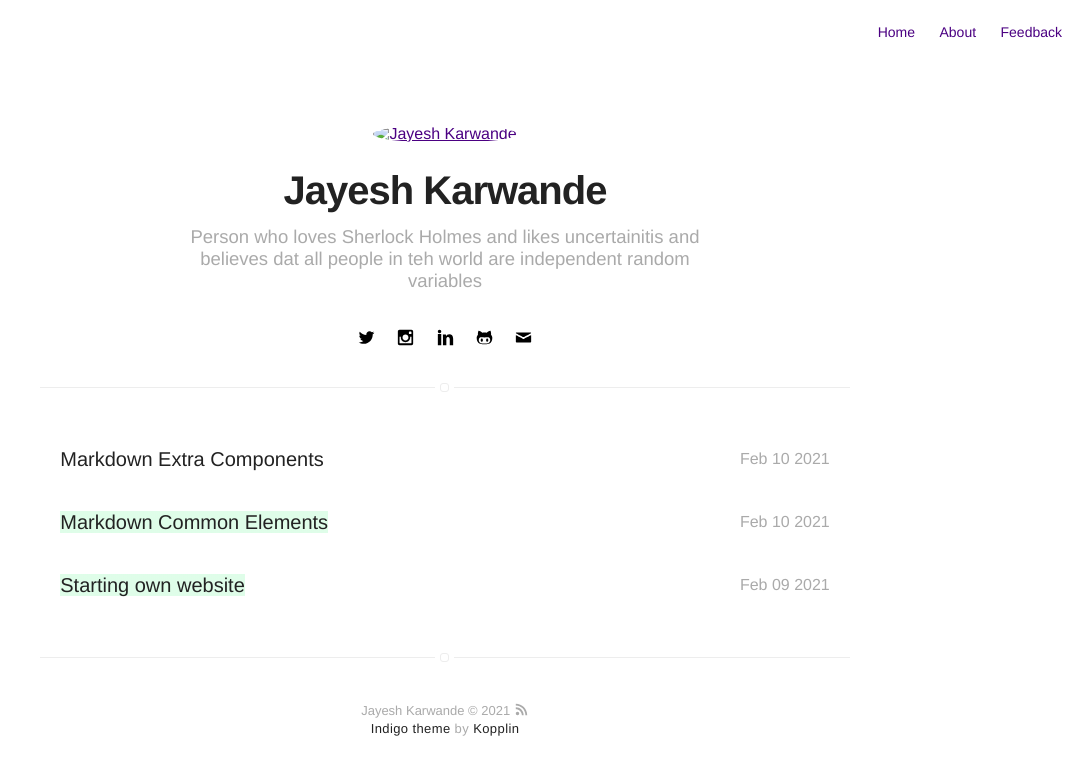
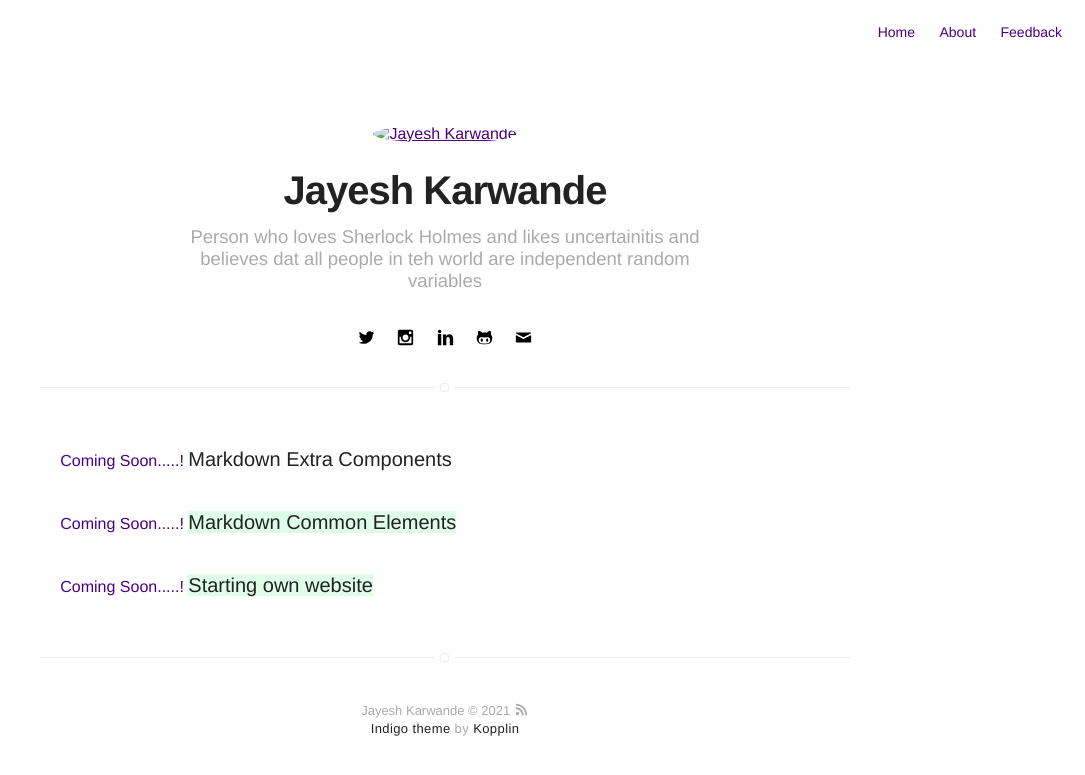
Before and after one commit to Jayesh-Karwande/Jayesh-Karwande.github.io, a Jekyll site: the page built from blog/index.html, in a window 1280 px wide. Shown: the top 775 px of the page, without its empty margins (195-1280 px from the left). Built offline with Jekyll 4.4.1, drawn with Linux system fonts in a browser that asks for light colours.

Commit message:
Update blog-post.html

```diff
--- a/_includes/blog-post.html
+++ b/_includes/blog-post.html
@@ -1,6 +1,6 @@
 <div class="item {% if post.star %}star{% endif %}">
     <a class="url" href="{{ site.url }}{{ post.url }}">
-        <aside class="date"><time datetime="{{ post.date | date:"%d-%m-%Y" }}">{{ post.date | date: "%b %d %Y" }}</time></aside>
+        Coming Soon.....!
         <h3 class="title">{{ post.title }}</h3>
     </a>
 </div>
```
